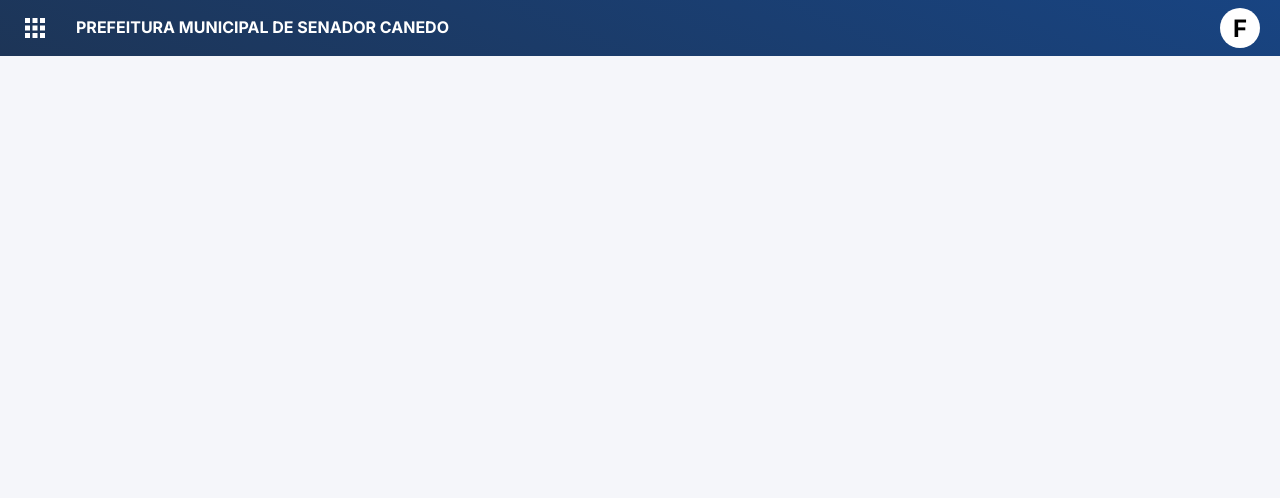
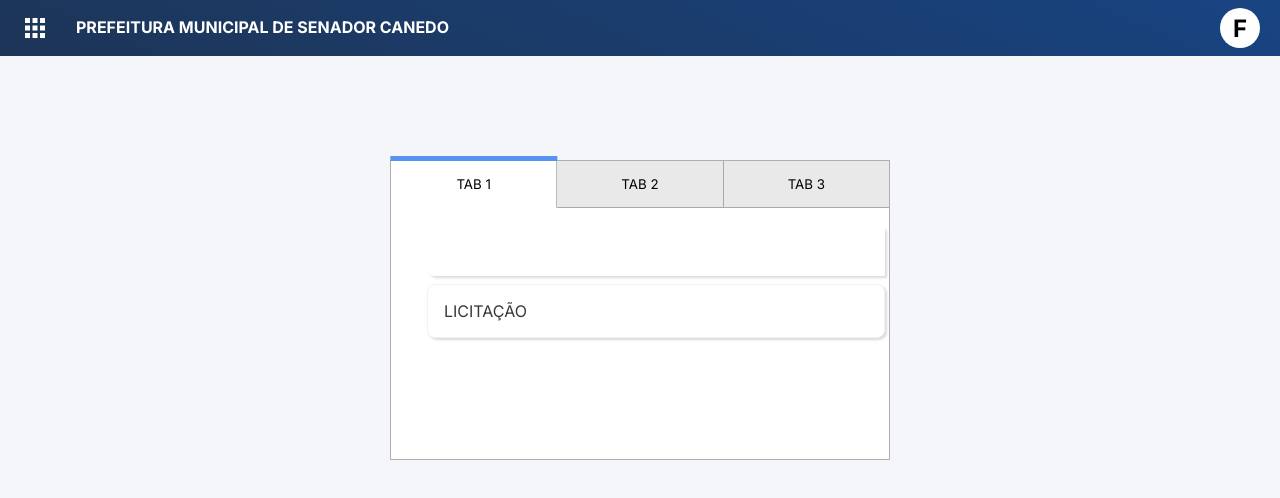
Before and after one commit to flaviohenriquedev/sigep_frontend, a Next.js app: page /testes in a window 1280 px wide. Shown: the top 498 px of the page. Built offline with nearby package versions, Linux system fonts and the light colour scheme.

Commit message:
ajuste card module

```diff
--- a/package.json
+++ b/package.json
@@ -27,6 +27,7 @@
     "react": "18.2.0",
     "react-dom": "18.2.0",
     "react-icons": "^4.9.0",
+    "react-tabs": "^6.0.1",
     "typescript": "5.0.4"
   },
   "devDependencies": {
--- /dev/null
+++ b/src/app/testes/page.module.css
@@ -0,0 +1,76 @@
+
+  .container {
+    display: flex;
+    flex-direction: column;
+    position: relative;
+    width: 500px;
+    height: 300px;
+    background: #f1f1f1;
+    margin: 100px auto 0;
+    word-break: break-all;
+    border: 1px solid rgba(0, 0, 0, 0.274);
+  }
+
+  .bloc_tabs {
+    display: flex;
+  }
+  .tabs {
+
+    padding: 15px;
+    text-align: center;
+    width: 50%;
+    background: rgba(128, 128, 128, 0.075);
+    cursor: pointer;
+    border-bottom: 1px solid rgba(0, 0, 0, 0.274);
+    box-sizing: content-box;
+    position: relative;
+    outline: none;
+  }
+  .tabs:not(:last-child){
+    border-right: 1px solid rgba(0, 0, 0, 0.274);
+  }
+
+  .active_tabs  {
+    background: white;
+    border-bottom: 1px solid transparent;
+  }
+
+  .active_tabs::before {
+    content: "";
+    display: block;
+    position: absolute;
+    top: -5px;
+    left: 50%;
+    transform: translateX(-50%);
+    width: calc(100% + 2px);
+    height: 5px;
+    background: rgb(88, 147, 241);
+  }
+
+
+  .content_tabs {
+    flex-grow : 1;
+  }
+  .content {
+    background: white;
+    padding: 20px;
+    width: 100%;
+    height: 100%;
+    display: none;
+  }
+  .content h2 {
+    padding: 0px 0 5px 0px;
+  }
+  .content hr {
+    width: 100px;
+    height: 2px;
+    background: #222;
+    margin-bottom: 5px;
+  }
+  .content p {
+    width: 100%;
+    height: 100%;
+  }
+  .active_content {
+    display: block;
+  }
--- a/src/app/testes/page.tsx
+++ b/src/app/testes/page.tsx
@@ -1,9 +1,90 @@
-import styles from './testes.module.css'
+"use client";
 
-export default function TestPage() {
+import { Tab, TabList, TabPanel, Tabs } from "react-tabs";
+import styles from "./page.module.css";
+
+import { useState } from "react";
+import "react-tabs/style/react-tabs.css";
+import BiddingPage from "../manager/shopping/register/bidding/page";
+
+const Testes = () => {
+    const tabs = [
+        { id: 1, description: "TAB 1" },
+        { id: 2, description: "TAB 2" },
+        { id: 3, description: "TAB 3" },
+    ];
+
+    const [tabIndex, setTabIndex] = useState(0);
+    console.log("TABINDEX", tabIndex);
+    const [toggleState, setToggleState] = useState(1);
+
+    const toggleTab = (index: number) => {
+        setToggleState(index);
+    };
+
+    function renderTabs() {
+        return tabs.map((tab) => {
+            return (
+                <>
+                    <button
+                        key={tab.id}
+                        className={`${styles.tabs} ${
+                            toggleState === tab.id
+                                ? styles.active_tabs
+                                : styles.tabs
+                        }`}
+                        onClick={() => toggleTab(tab.id)}
+                    >
+                        {tab.description}
+                    </button>
+                </>
+            );
+        });
+    }
+
+    function renderContent() {
+        return (
+            <div
+                className={`${styles.content} ${
+                    toggleState === 1
+                        ? styles.active_content
+                        : styles.content
+                }`}
+            >
+                <BiddingPage />
+            </div>
+        )
+    }
+
     return (
-        <div>
-            <h1>TESTE</h1>
+        <div style={{ marginTop: "10rem" }}>
+            {/* <Tabs
+                selectedIndex={tabIndex}
+                onSelect={(index) => setTabIndex(index)}
+            >
+                <TabList>
+                    <Tab>Title 1</Tab>
+                    <Tab>Title 2</Tab>
+                </TabList>
+
+                <TabPanel>
+                    <h2>Any content 1</h2>
+                </TabPanel>
+                <TabPanel>
+                    <h2>Any content 2</h2>
+                </TabPanel>
+            </Tabs> */}
+
+
+            <div className={styles.container}>
+                <div className={styles.bloc_tabs}>{renderTabs()}</div>
+
+                <div className={styles.content_tabs}>
+                    {renderContent()}
+                </div>
+            </div>
         </div>
-    )
-}
+    );
+};
+
+export default Testes;
--- a/src/components/layout/module/ModuleCardItem.module.css
+++ b/src/components/layout/module/ModuleCardItem.module.css
@@ -3,36 +3,48 @@
     align-items: center;
     justify-content: flex-start;
     background-color: white;
-    width: 280px;
-    height: 130px;
+    width: 250px;
+    height: 100px;
     border-radius: 20px;
     position: relative;
     background-color: var(--elements-color);
-    color: var(--pagesidebar-fontcolor);
-    box-shadow: -4px 4px 10px 1px  rgba(0, 0, 0, 0.3);
+    box-shadow: -4px 4px 10px 0.5px  rgba(0, 0, 0, 0.1);
     padding-left: 1rem;
+}
+
+.icon {
+    color: #b2bec3;
 }
 
 .text_area {
     display: flex;
     flex-direction: column;
-    width: 75%;
+    width: 78%;
     height: 100%;
     right: 0;
     position: absolute;
     border-radius: 15px 20px 20px 15px;
     background: whitrgba(255, 255, 255, 0.20);
-    box-shadow: -15px 0 20px 0 rgba(0, 0, 0, 0.3);
+    box-shadow: -15px 0 20px 1px rgba(0, 0, 0, 0.2);
+    color: var(--pagesidebar-fontcolor);
     backdrop-filter: blur(4px);
     -webkit-backdrop-filter: blur(6.2px);
     border: 1px solid rgb(255, 255, 255);
     padding-left: 1rem;
     transition: 0.3s all;
 }
+
 .container:hover {
     transition: 0.2s all;
+}
+
+.container:hover .text_area,
+.container:hover .icon {
+    transition: 0.5s all;
     color: var(--secondary-color);
 }
+
+
 
 .text_area:hover {
     cursor: pointer;
@@ -40,10 +52,14 @@
     transform: scale(1.02);
 }
 
+.container .text_area:active {
+    transform: scale(0.98);
+}
+
 .title {
     display: flex;
     align-items: center;
-    font-size: 9pt;
+    font-size: 8pt;
     flex: 1;
 }
 
--- a/src/components/layout/page/main/PageMain.tsx
+++ b/src/components/layout/page/main/PageMain.tsx
@@ -17,6 +17,7 @@ const PageMain = (props: PageMainProps) => {
             <div className={styles.pagemain_info}>
                 <h3>{pn}</h3>
             </div>
+
             <div className={styles.pagemain_children}>{props.children}</div>
         </div>
     );
```
Also changed, not shown: src/app/testes/testes.module.css (deleted, +0 -13 lines), src/components/layout/module/ModuleCard.tsx (+6 -6 lines), src/components/layout/module/ModuleCardItem.tsx (+7 -10 lines), 1 other file (tests, documents, lock files or other folders).
